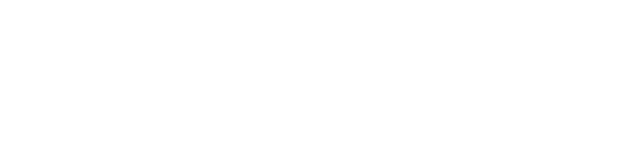
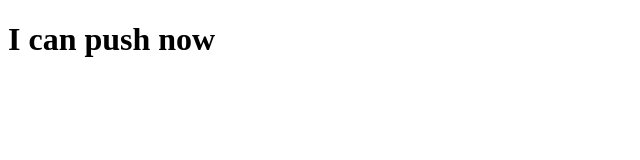
Before and after one commit to Galibmehboob/my-first-repo-gb, a plain HTML site: page Index.html in a window 1280 px wide. Shown: the whole page, without its empty margins (0-640 px from the left). Drawn offline with Linux system fonts and the light colour scheme.

Commit message:
first commit

```diff
--- a/Index.html
+++ b/Index.html
@@ -7,6 +7,6 @@
     <title>My First github </title>
 </head>
 <body>
-
+    <h1>I can push now</h1>
 </body>
 </html>
```
